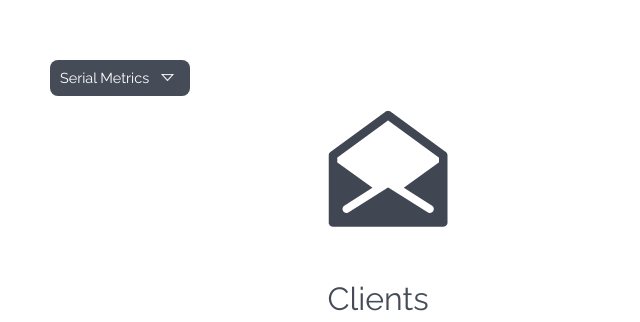
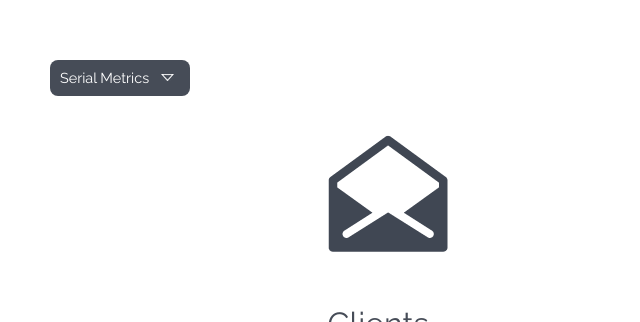
Before and after one commit to wreckslouie/serialmetrics, a PHP site: page /clients.php in a window 1280 px wide. Shown: the top 322 px of the page, without its empty margins (0-640 px from the left). Run offline with PHP 8.4, Linux system fonts and the light colour scheme; some libraries are stand-ins or nearby versions.

Commit message:
_universal.scss: minor update

```diff
--- a/styles/_universal.scss
+++ b/styles/_universal.scss
@@ -124,7 +124,7 @@ html{
 	}
 
 	img{
-		padding: 25px 0;
+		padding: 50px 0 25px;
 	}
 
 	p{
--- a/styles/blog.css
+++ b/styles/blog.css
@@ -91,7 +91,7 @@ html {
     font-size: 2em;
     margin: 25px 0 10px; }
   .inside-page img {
-    padding: 25px 0; }
+    padding: 50px 0 25px; }
   .inside-page p {
     padding: 25px 0 0 0;
     line-height: 2em;
--- a/styles/case_studies.css
+++ b/styles/case_studies.css
@@ -91,7 +91,7 @@ html {
     font-size: 2em;
     margin: 25px 0 10px; }
   .inside-page img {
-    padding: 25px 0; }
+    padding: 50px 0 25px; }
   .inside-page p {
     padding: 25px 0 0 0;
     line-height: 2em;
--- a/styles/clients.css
+++ b/styles/clients.css
@@ -91,7 +91,7 @@ html {
     font-size: 2em;
     margin: 25px 0 10px; }
   .inside-page img {
-    padding: 25px 0; }
+    padding: 50px 0 25px; }
   .inside-page p {
     padding: 25px 0 0 0;
     line-height: 2em;
--- a/styles/company.css
+++ b/styles/company.css
@@ -91,7 +91,7 @@ html {
     font-size: 2em;
     margin: 25px 0 10px; }
   .inside-page img {
-    padding: 25px 0; }
+    padding: 50px 0 25px; }
   .inside-page p {
     padding: 25px 0 0 0;
     line-height: 2em;
--- a/styles/home_page.css
+++ b/styles/home_page.css
@@ -91,7 +91,7 @@ html {
     font-size: 2em;
     margin: 25px 0 10px; }
   .inside-page img {
-    padding: 25px 0; }
+    padding: 50px 0 25px; }
   .inside-page p {
     padding: 25px 0 0 0;
     line-height: 2em;
--- a/styles/products.css
+++ b/styles/products.css
@@ -91,7 +91,7 @@ html {
     font-size: 2em;
     margin: 25px 0 10px; }
   .inside-page img {
-    padding: 25px 0; }
+    padding: 50px 0 25px; }
   .inside-page p {
     padding: 25px 0 0 0;
     line-height: 2em;
--- a/styles/services.css
+++ b/styles/services.css
@@ -91,7 +91,7 @@ html {
     font-size: 2em;
     margin: 25px 0 10px; }
   .inside-page img {
-    padding: 25px 0; }
+    padding: 50px 0 25px; }
   .inside-page p {
     padding: 25px 0 0 0;
     line-height: 2em;
```
